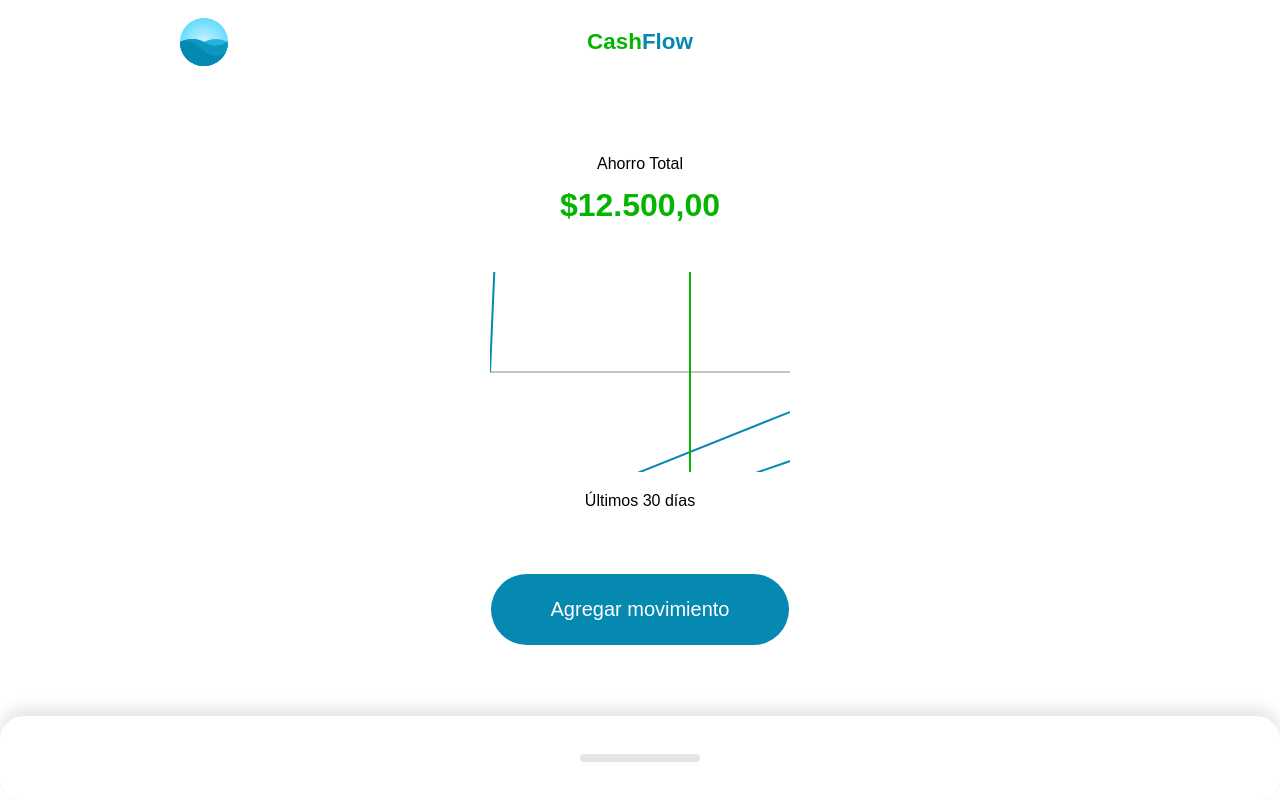
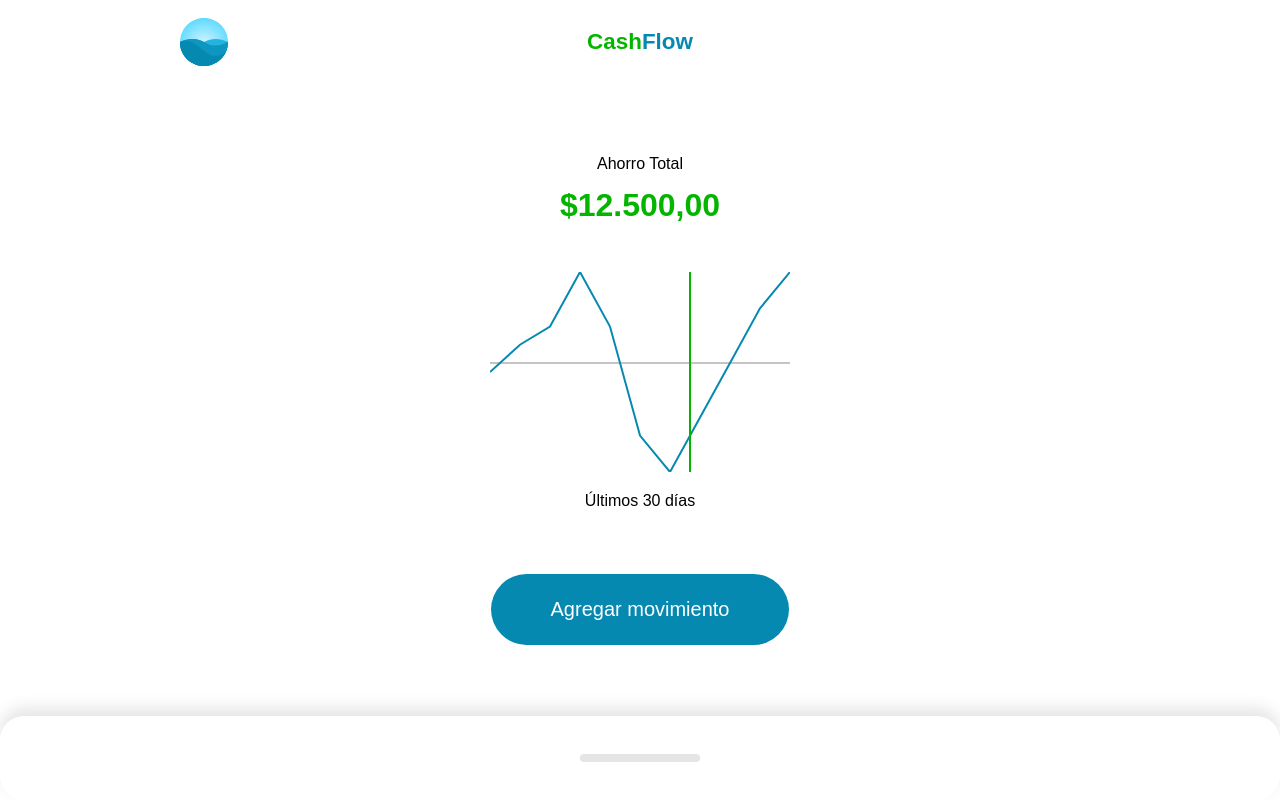
Before and after one commit to juaneins/vue-cash-flow-app, a Vue app: page / in a window 1280 px wide. Built offline with nearby package versions, Linux system fonts and the light colour scheme.

Commit message:
Graficando montos como coordenas en pixeles

```diff
--- a/src/components/Resume/GraphicComponent.vue
+++ b/src/components/Resume/GraphicComponent.vue
@@ -13,25 +13,30 @@ const amountToPixels = (amount) => {
   const min = Math.min(...amounts.value);
   const max = Math.max(...amounts.value);
 
-  return `${min}, ${max}`;
+  const amountAbs = amount + Math.abs(min);
+  const minmax = Math.abs(max) + Math.abs(min);
+
+  return 200 - ((amountAbs * 100) / minmax) * 2;
 };
+
+const zero = computed(() => {
+  return amountToPixels(0);
+});
 
 const points = computed(() => {
   const total = amounts.value.length;
-  return Array(total)
-    .fill(100)
-    .reduce((points, amount, i) => {
-      const x = (300 / total) * (i + 1);
-      const y = amountToPixels(amount);
-      console.log(y);
-      return `${points} ${x},${y}`;
-    }, '0,100');
+  return amounts.value.reduce((points, amount, i) => {
+    const x = (300 / total) * (i + 1);
+    const y = amountToPixels(amount);
+    console.log(y);
+    return `${points} ${x},${y}`;
+  }, '0,100');
 });
 </script>
 <template>
   <div>
     <svg viewBox="0 0 300 200">
-      <line stroke="#c4c4c4" stroke-width="2" x1="0" y1="100" x2="300" y2="100" />
+      <line stroke="#c4c4c4" stroke-width="2" x1="0" :y1="zero" x2="300" :y2="zero" />
       <polyline fill="none" stroke="#0689B0" stroke-width="2" :points="points" />
       <line stroke="#04B500" stroke-width="2" x1="200" y1="0" x2="200" y2="200" />
     </svg>
```
